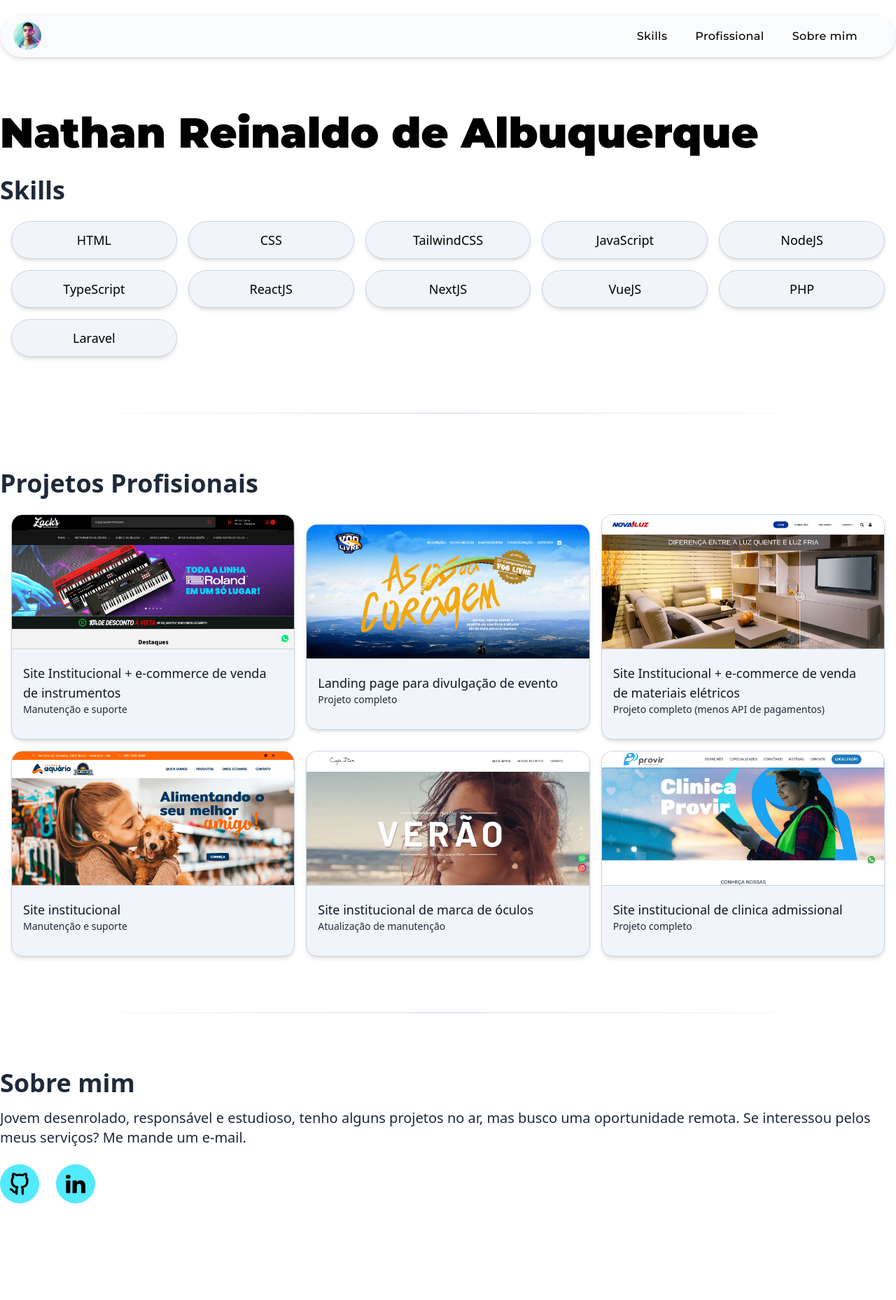
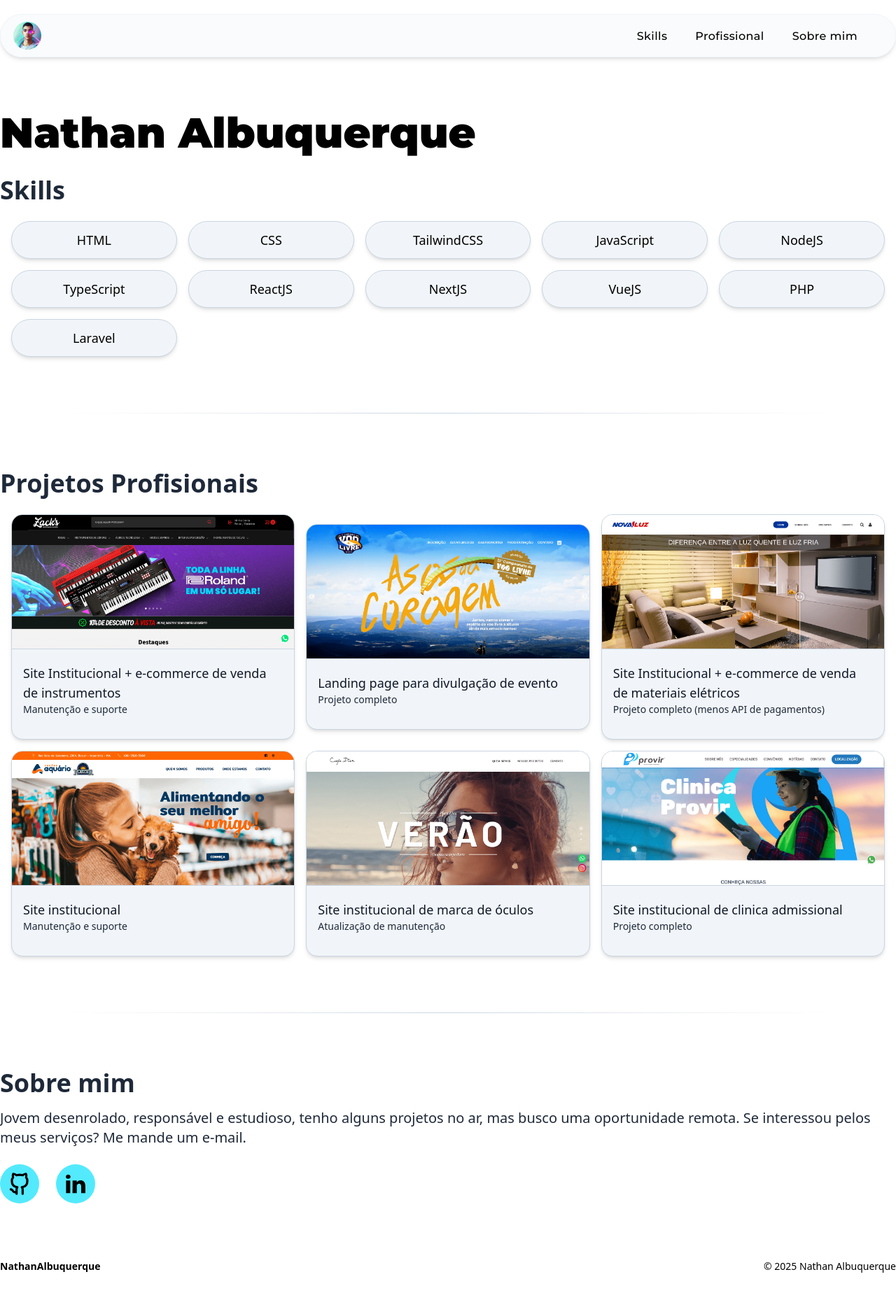
Before and after one commit to NathanAlbuquerque/portfolio, a Vue app: page / in a window 1280 px wide. Shown: the top 1858 px of the page at 70% size. Before the commit the page ends 1768 px from the top, so only its background shows below. Built offline with nearby package versions, Linux system fonts and the light colour scheme.

Commit message:
feat: footer section

```diff
--- a/src/App.vue
+++ b/src/App.vue
@@ -59,7 +59,7 @@ const projetosProfisionais = [
   <main class="py-12 flex flex-col items-center gap-20">
 
     <div class="container" id="skills">
-      <h1 class="text-6xl font-black">Nathan Reinaldo de Albuquerque</h1>
+      <h1 class="text-6xl font-black">Nathan Albuquerque</h1>
       <p class="mt-8 text-4xl font-bold text-gray-800">Skills</p>
       <div class="mt-6 px-4 grid grid-cols-2 sm:grid-cols-3 lg:grid-cols-5 gap-4 place-items-center">
         <SkillItem v-for="skill in skills" :key="skill" :titulo="skill"/>
@@ -94,5 +94,10 @@ const projetosProfisionais = [
       </div>
     </div>
 
+    <div class="container flex justify-between items-center">
+      <p class="text-sm font-bold">NathanAlbuquerque</p>
+      <p class="text-sm font-thin">&copy; 2025 Nathan Albuquerque</p>
+    </div>
+
   </main>
 </template>
```
